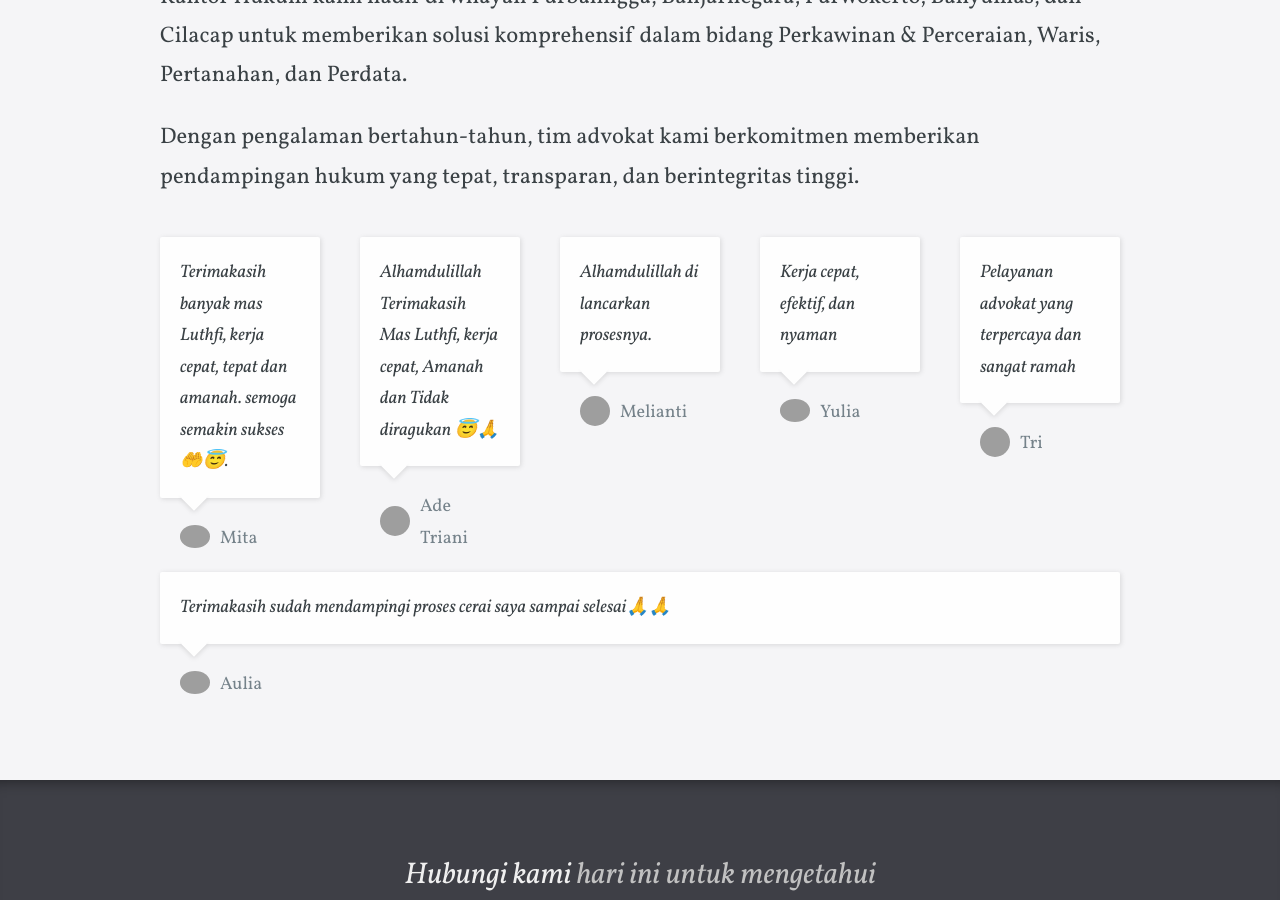
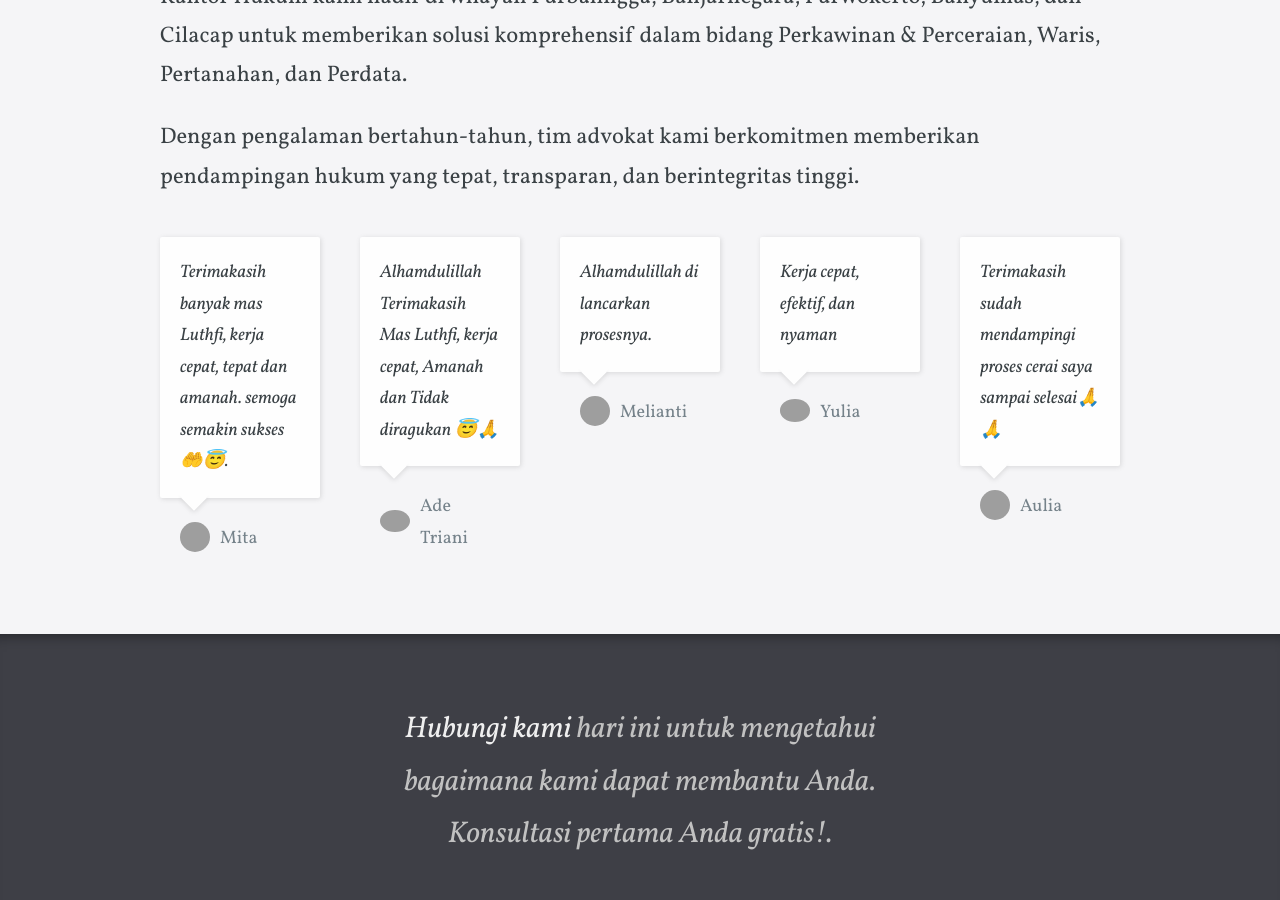
Before and after one commit to zufardhiyaulhaq/lawyerluthfi, a Jekyll site: the page built from index.html, in a window 1280 px wide and 900 px high, scrolled down 899 px. Built offline with Jekyll 4.4.1, drawn with Linux system fonts in a browser that asks for light colours; some web fonts are replaced; grey boxes are pictures that could not be loaded.

```diff
--- a/index.html
+++ b/index.html
@@ -5,10 +5,10 @@
 large_header: true
 testimonials:
   - message: Terimakasih banyak mas Luthfi, kerja cepat, tepat dan amanah. semoga semakin sukses🤲😇.
-    image: "https://placecats.com/60/60?a=.png"
+    image: "https://placebear.com/60/60?a=.png"
     name: Mita
   - message: Alhamdulillah Terimakasih Mas Luthfi, kerja cepat, Amanah dan Tidak diragukan 😇🙏
-    image: "https://placebear.com/60/60?a=.png"
+    image: "https://placecats.com/60/60?a=.png"
     name: Ade Triani
   - message: Alhamdulillah di lancarkan prosesnya.
     image: "https://placebear.com/60/60?a=.png"
@@ -16,11 +16,8 @@
   - message: Kerja cepat, efektif, dan nyaman
     image: "https://placecats.com/60/60?a=.png"
     name: Yulia
-  - message: Pelayanan advokat yang terpercaya dan sangat ramah
+  - message: Terimakasih sudah mendampingi proses cerai saya sampai selesai🙏🙏
     image: "https://placebear.com/60/60?a=.png"
-    name: Tri
-  - message: Terimakasih sudah mendampingi proses cerai saya sampai selesai🙏🙏
-    image: "https://placecats.com/60/60?a=.png"
     name: Aulia
 _options:
   image:
```
